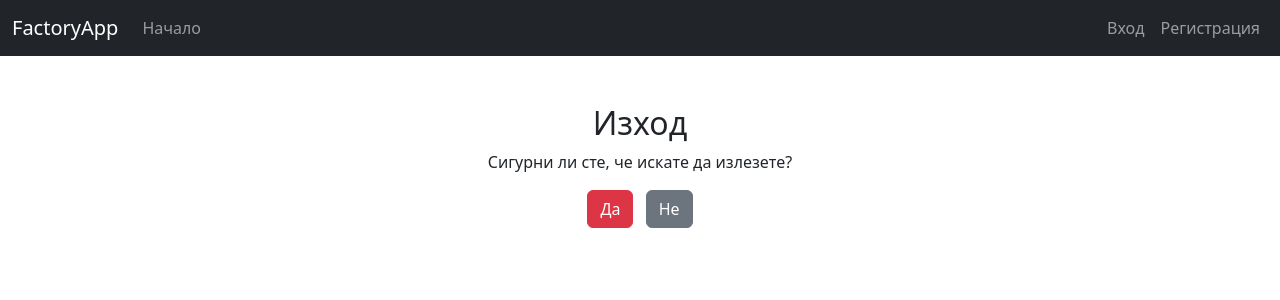
After one commit to stanchev-dev/factory-app, a Django app: page /accounts/logout/confirm/ in a window 1280 px wide. The commit adds this page. Shown: the top 300 px of the page. Run offline with Django 5.2, Linux system fonts and the light colour scheme.

Commit message:
Add logout confirmation page

```diff
--- a/accounts/urls.py
+++ b/accounts/urls.py
@@ -1,9 +1,10 @@
 from django.urls import path
 from django.contrib.auth.views import LoginView, LogoutView
-from .views import RegisterView
+from .views import RegisterView, LogoutConfirmView
 
 urlpatterns = [
     path('register/', RegisterView.as_view(), name='register'),
     path('login/', LoginView.as_view(template_name='accounts/login.html'), name='login'),
+    path('logout/confirm/', LogoutConfirmView.as_view(), name='logout_confirm'),
     path('logout/', LogoutView.as_view(next_page='/'), name='logout'),
 ]
--- a/accounts/views.py
+++ b/accounts/views.py
@@ -2,7 +2,7 @@ from django.shortcuts import render
 
 # Create your views here.
 from django.contrib.auth import login, get_user_model
-from django.views.generic import FormView
+from django.views.generic import FormView, TemplateView
 from django.urls import reverse_lazy
 
 from .forms import RegistrationForm
@@ -22,3 +22,7 @@ class RegisterView(FormView):
         )
         login(self.request, user)
         return super().form_valid(form)
+
+
+class LogoutConfirmView(TemplateView):
+    template_name = 'accounts/logout_confirm.html'
--- /dev/null
+++ b/templates/accounts/logout_confirm.html
@@ -0,0 +1,13 @@
+{% extends 'base.html' %}
+
+{% block content %}
+<div class="container mt-5 text-center">
+    <h2>Изход</h2>
+    <p>Сигурни ли сте, че искате да излезете?</p>
+    <form method="post" action="{% url 'logout' %}" class="d-inline">
+        {% csrf_token %}
+        <button type="submit" class="btn btn-danger">Да</button>
+    </form>
+    <a href="{% url 'index' %}" class="btn btn-secondary ms-2">Не</a>
+</div>
+{% endblock %}
--- a/templates/base.html
+++ b/templates/base.html
@@ -38,7 +38,7 @@
           <span class="navbar-text me-2">Здравей, {{ user.username }}!</span>
         </li>
         <li class="nav-item">
-          <a class="nav-link" href="{% url 'logout' %}">Изход</a>
+          <a class="nav-link" href="{% url 'logout_confirm' %}">Изход</a>
         </li>
         {% else %}
         <li class="nav-item">
```
